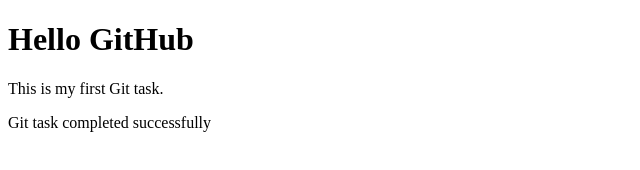
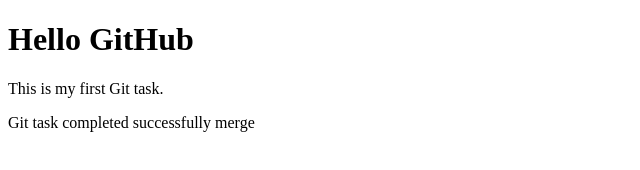
Before and after one commit to hemanthnanduriii/git-task, a plain HTML site: page index.html in a window 1280 px wide. Shown: the full height of the page, 0-640 px from the left. Drawn offline with Linux system fonts and the light colour scheme.

Commit message:
index modified to merge code

```diff
--- a/index.html
+++ b/index.html
@@ -6,7 +6,7 @@
 <body>
   <h1>Hello GitHub</h1>
   <p>This is my first Git task.</p>
-  <p>Git task completed successfully</p>
+  <p>Git task completed successfully merge</p>
 
 </body>
 </html>
```
